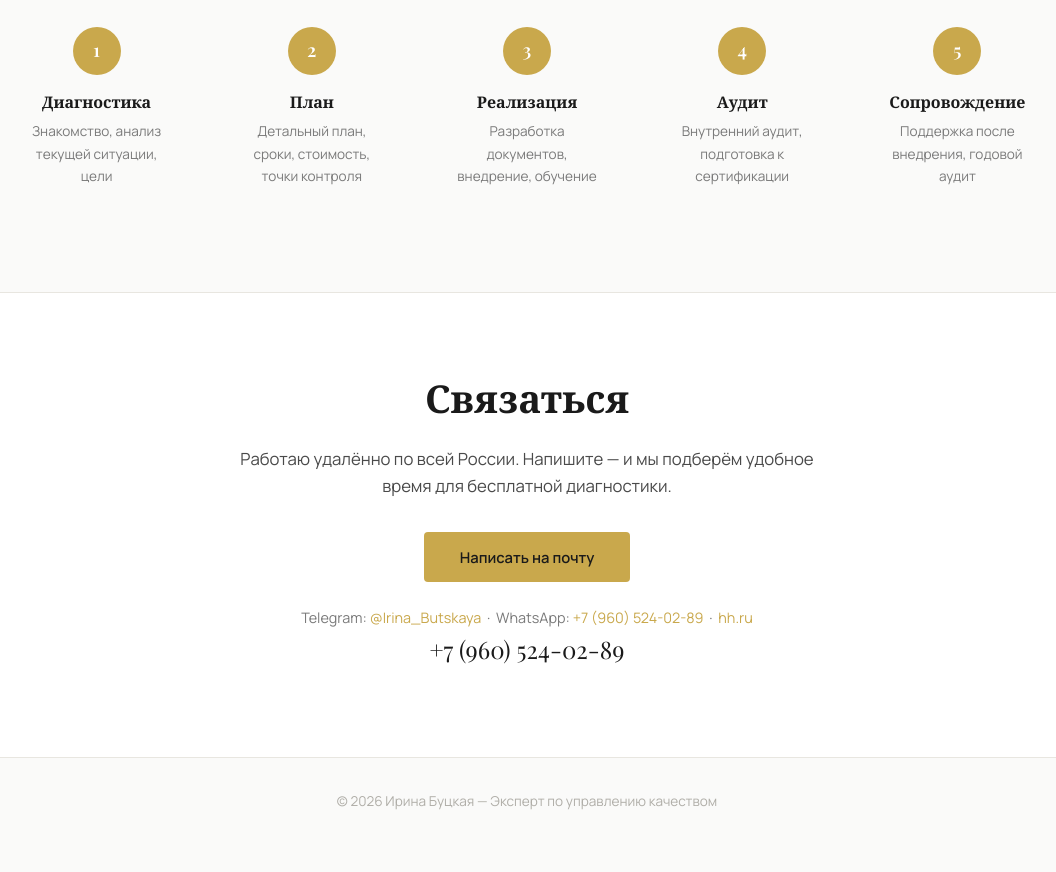
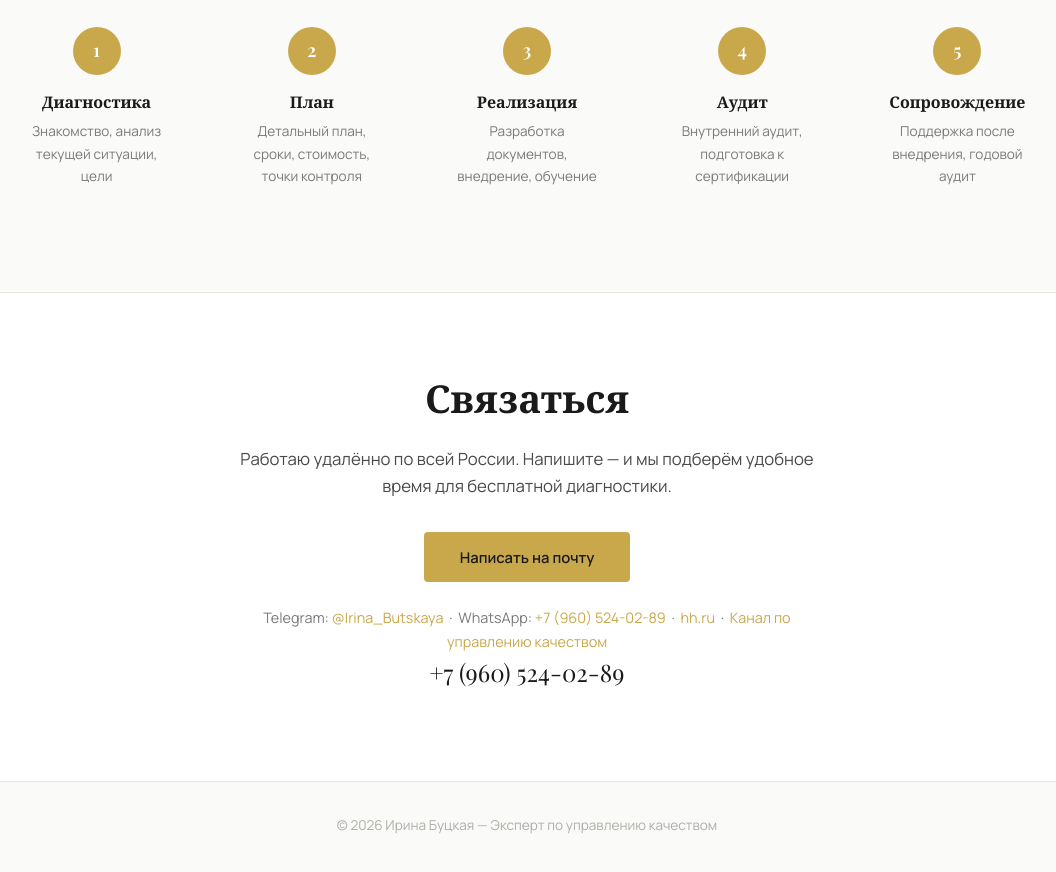
Before and after one commit to butskayairinaevg-web/butskaya, a plain HTML site: page index.html in a window 1280 px wide. Shown: the part 4672-5544 px from the top of the page, without its empty margins (113-1169 px from the left). Drawn offline with nearby package versions, Linux system fonts and the light colour scheme; a web font is replaced by a local one.

Commit message:
Update index.html

```diff
--- a/index.html
+++ b/index.html
@@ -582,10 +582,11 @@
           WhatsApp: <a href="https://wa.me/79605240289" target="_blank">+7 (960) 524-02-89</a>
            &nbsp;·&nbsp;
           <a href="https://obninsk.hh.ru/resume/e1ffada0ff0cee628e0039ed1f703930625668" target="_blank">hh.ru</a>
+           &nbsp;·&nbsp;
+          <a href="https://t.me/quality_management_syst" target="_blank">Канал по управлению качеством</a>
         </div>
         <div class="contact-phone">+7 (960) 524-02-89</div>
-
-      </div>
+        </div>
     </div>
   </section>
 
```
